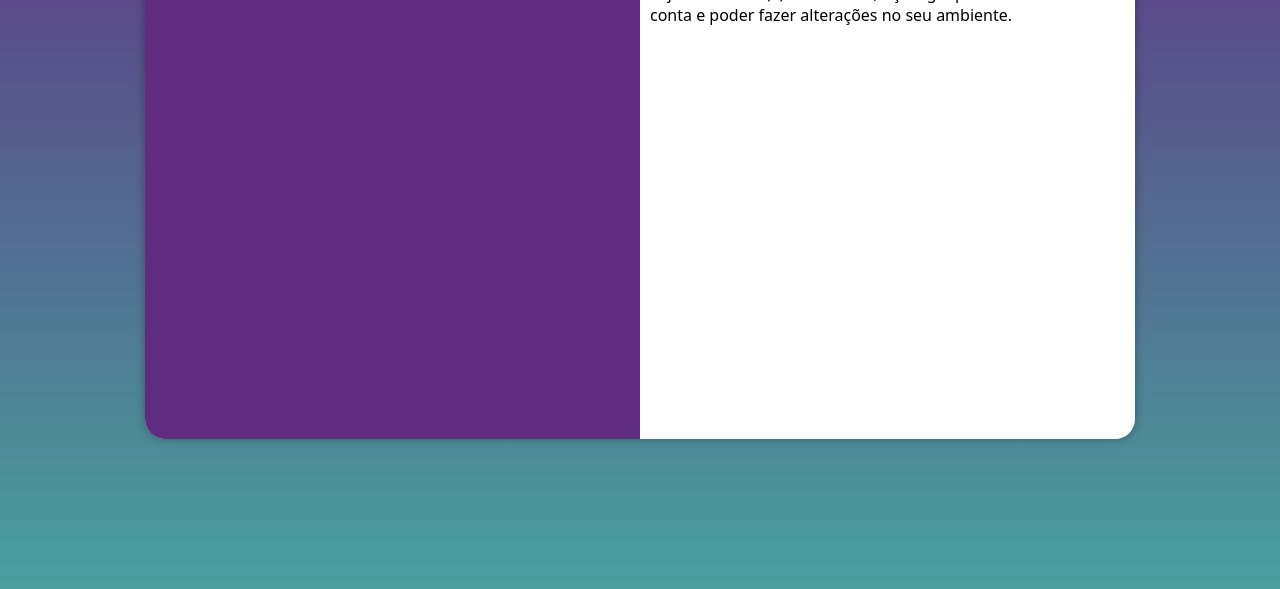
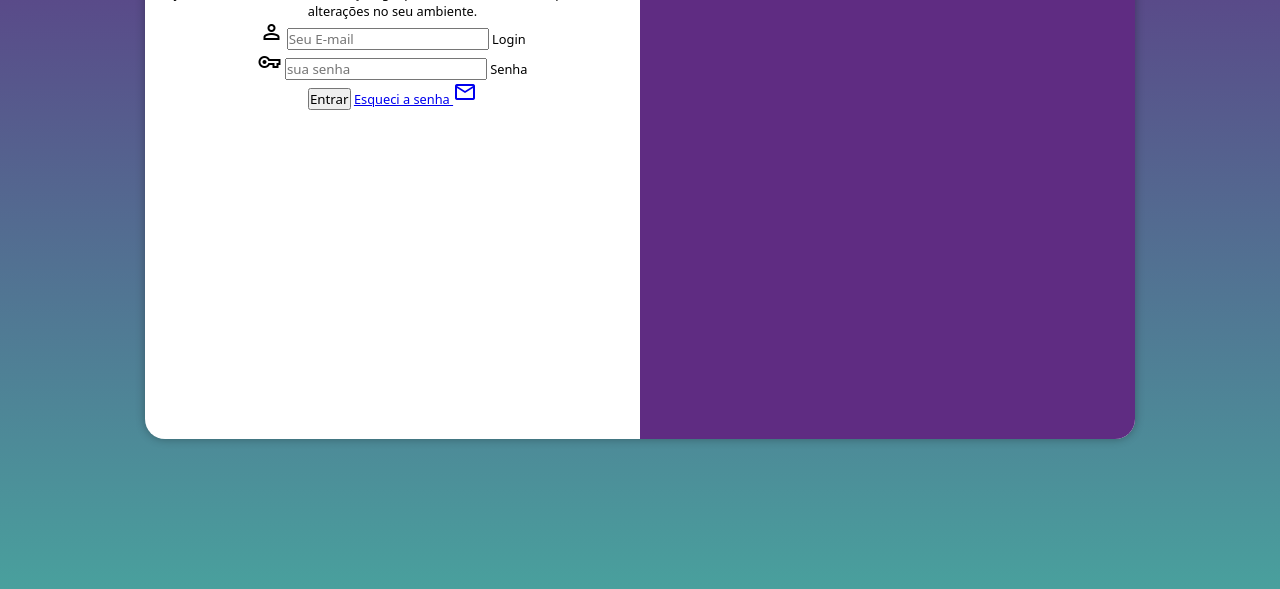
Before and after one commit to AldairRocha/projeto-login, a plain HTML site: page index.html in a window 1280 px wide. Shown: the part 211-800 px from the top of the page. Drawn offline with nearby package versions, Linux system fonts and the light colour scheme.

Commit message:
adicionei formulario

```diff
--- a/estilos/media.css
+++ b/estilos/media.css
@@ -40,12 +40,12 @@ Telas grandes: acima de 1200px
 
     }
     section#login>div#imagem{
-        float: left;
+        float: right;
         width: 50%;
         height: 100%;
     }
     section#login>div#formulario{
-        float: right;
+        float: left;
         width: 50%;
     }
 }
--- a/estilos/style.css
+++ b/estilos/style.css
@@ -43,6 +43,15 @@ section#login >div#imagem{
 
 }
 section#login> div#formulario{
+    text-align: center;
+    margin-bottom: 10px;
+
     padding: 10px;
     display: block;
 }
+div#formulario{
+    font-size: 0.8em;
+}
+div#formulario>h1{
+    font-size: 2em;
+}
--- a/index.html
+++ b/index.html
@@ -4,6 +4,7 @@
     <meta charset="UTF-8">
     <meta http-equiv="X-UA-Compatible" content="IE=edge">
     <meta name="viewport" content="width=device-width, initial-scale=1.0">
+    <link rel="stylesheet" href="https://fonts.googleapis.com/css2?family=Material+Symbols+Outlined:opsz,wght,FILL,GRAD@20..48,100..700,0..1,-50..200" />
     <link rel="stylesheet" href="estilos/style.css">
     <link rel="stylesheet" href="estilos/media.css">
     <title>Login</title>
@@ -18,7 +19,25 @@
                 <h1>Login</h1>
                 <p>Seja bem-vindo(a) novamente,faça login para acessar sua conta e poder fazer alterações no seu ambiente. </p>
                 <form action="login.php" method="post">
+                    <div class="campo">
+                        <span class="material-symbols-outlined">
+                            person
+                            </span>
+                        <input type="email" name="login" id="ilogin" placeholder="Seu E-mail" autocomplete="email" required>
+                        <label for="ilogin">Login </label>
 
+                    </div>
+                    <div>
+                        <span class="material-symbols-outlined">
+                            vpn_key
+                            </span>
+                        <input type="password" name="senha" id="isenha" placeholder="sua senha" autocomplete="current-password" required>
+                        <label for="isenha">Senha</label>
+                    </div>
+                    <input type="submit" value="Entrar">
+                    <a href="esqueci.html">Esqueci a senha
+                        <i class="material-symbols-outlined"> Mail</i>
+                    </a>
 
                 </form>
             </div>
```
